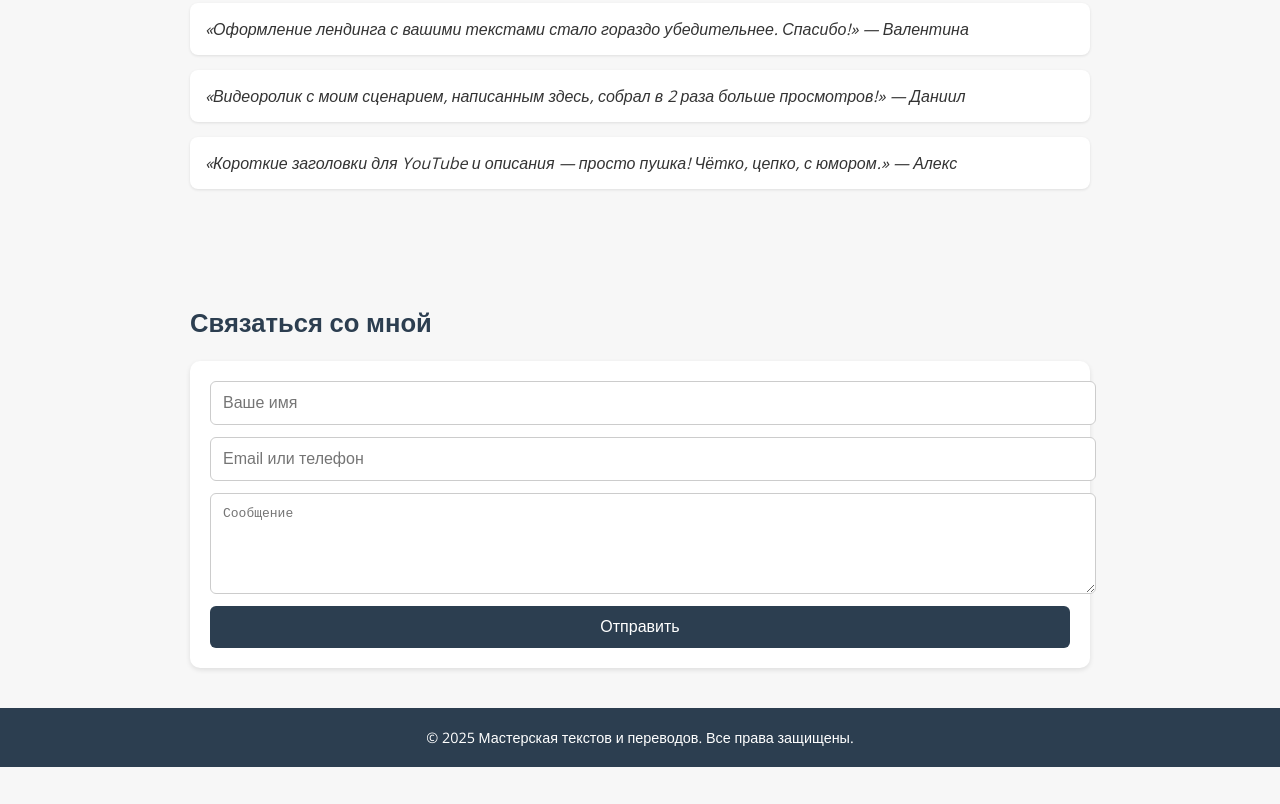
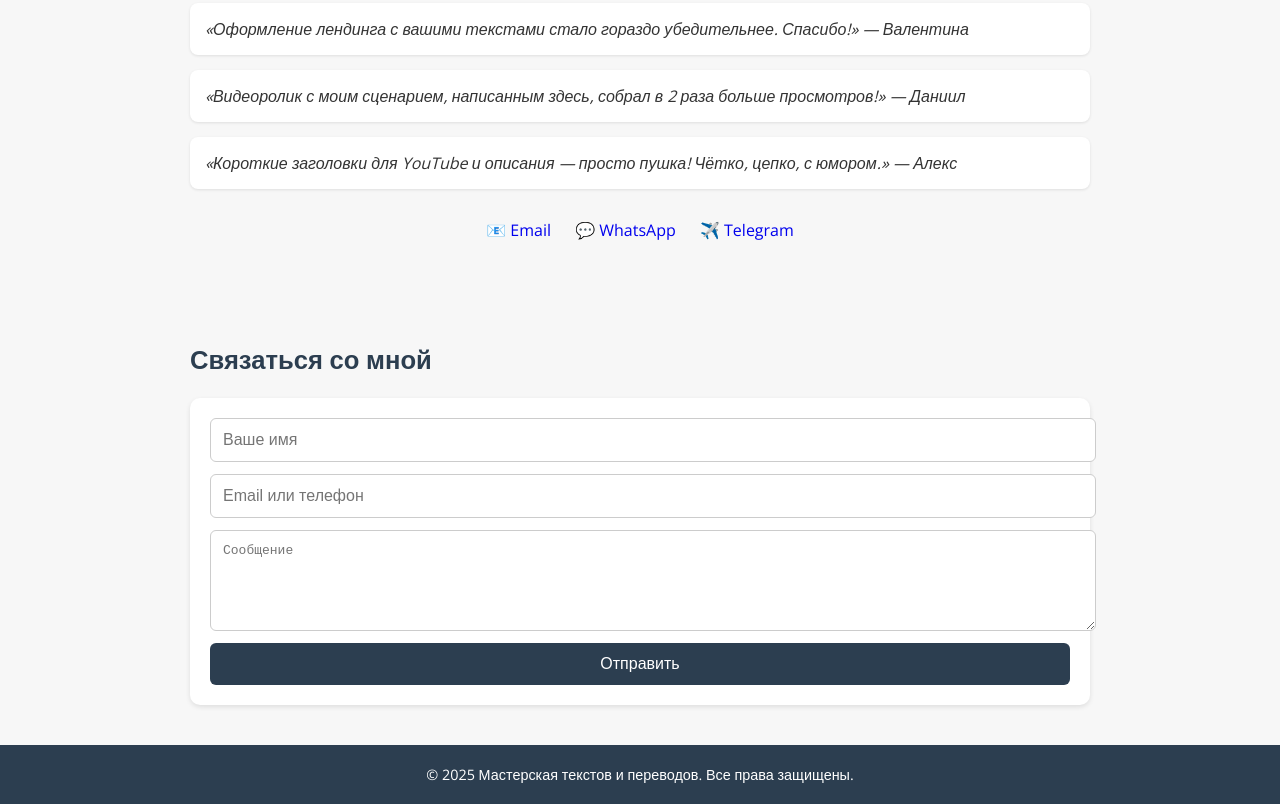
Before and after one commit to dta1324-collab/translations-site, a plain HTML site: page index.html in a window 1280 px wide. Shown: the part 1215-2019 px from the top of the page. Before the commit the page ends 1982 px from the top, so only its background shows below. Drawn offline with nearby package versions, Linux system fonts and the light colour scheme.

Commit message:
Update index.html

```diff
--- a/index.html
+++ b/index.html
@@ -83,6 +83,18 @@
   <div class="testimonial">«Оформление лендинга с вашими текстами стало гораздо убедительнее. Спасибо!» — Валентина</div>
   <div class="testimonial">«Видеоролик с моим сценарием, написанным здесь, собрал в 2 раза больше просмотров!» — Даниил</div>
   <div class="testimonial">«Короткие заголовки для YouTube и описания — просто пушка! Чётко, цепко, с юмором.» — Алекс</div>
+
+  <div style="margin-top: 30px; text-align: center;">
+    <a href="mailto:dta1324@gmail.com" target="_blank" style="text-decoration: none; margin: 0 10px;">
+      📧 Email
+    </a>
+    <a href="https://wa.me/+972526609268" target="_blank" style="text-decoration: none; margin: 0 10px;">
+      💬 WhatsApp
+    </a>
+    <a href="https://t.me/D13Nov78" target="_blank" style="text-decoration: none; margin: 0 10px;">
+      ✈️ Telegram
+    </a>
+  </div>
 </section>
 
 <section>
```
Lines whose indentation alone changed are shown as unchanged.
